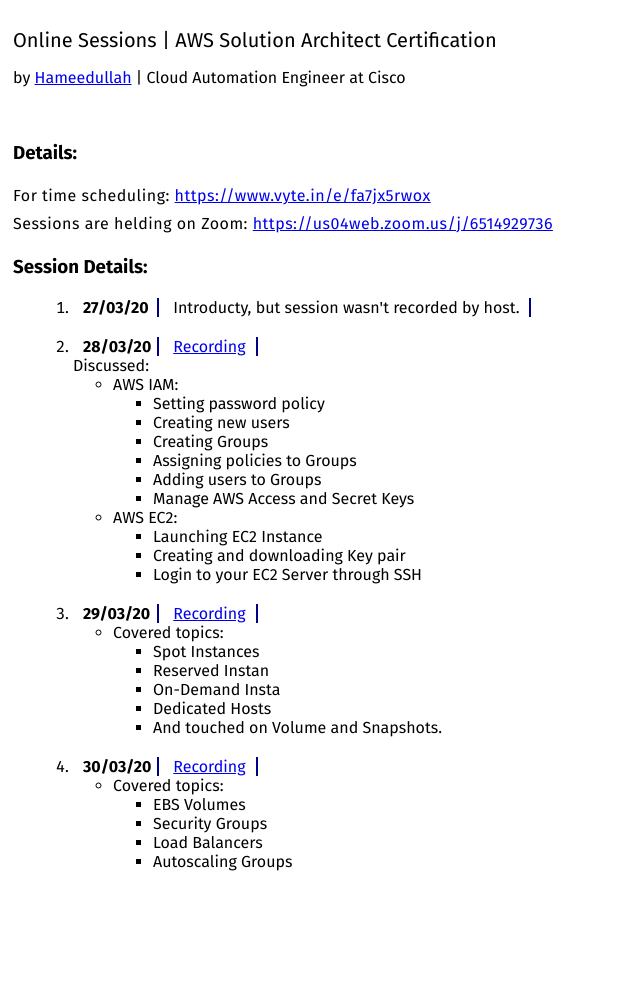
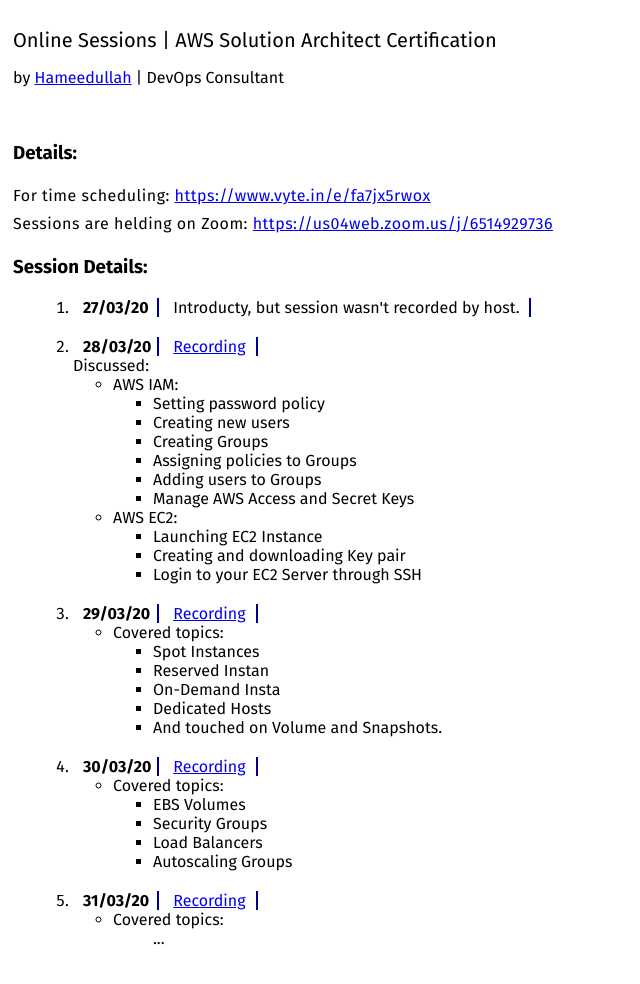
Before and after one commit to aizazshahid/aws_cert, a plain HTML site: page index.html in a window 1280 px wide. Shown: the whole page, without its empty margins (0-640 px from the left). Drawn offline with Linux system fonts and the light colour scheme.

Commit message:
31 March Session added & some other modification

```diff
--- a/index.html
+++ b/index.html
@@ -20,7 +20,7 @@
 
     <header>
         <h2>Online Sessions | AWS Solution Architect Certification</h2>
-        <p>by <a href="facebook.com/hameedullah" target="_blank">Hameedullah</a> | Cloud Automation Engineer at Cisco</p>
+        <p>by <a href="facebook.com/hameedullah" target="_blank">Hameedullah</a> | DevOps Consultant</p>
     </header>
 
     <main>
@@ -113,6 +113,24 @@
 
             </li> <!-- .session_4 -->
 
+            <li class="session_5">
+                <span class="dated">31/03/20</span>
+
+                <span class="session_link link"><a href="https://us04web.zoom.us/rec/share/2vFFP_LCyzNIYqvhuWzkAY0YM6bjaaa81CkerqEEzUsLCvMjwb_NEMoYvJ0YfwM8" target="_blank">Recording</a></a></span>
+
+                <div class="desc">
+
+                    <ul>
+                        <li class="sub_heading">Covered topics:</li>
+                        <ul>
+                            ...
+                        </ul>
+                    </ul>
+
+                </div> <!-- div.desc -->
+
+            </li> <!-- .session_5 -->
+
         </ol>
 
     </main>
```
